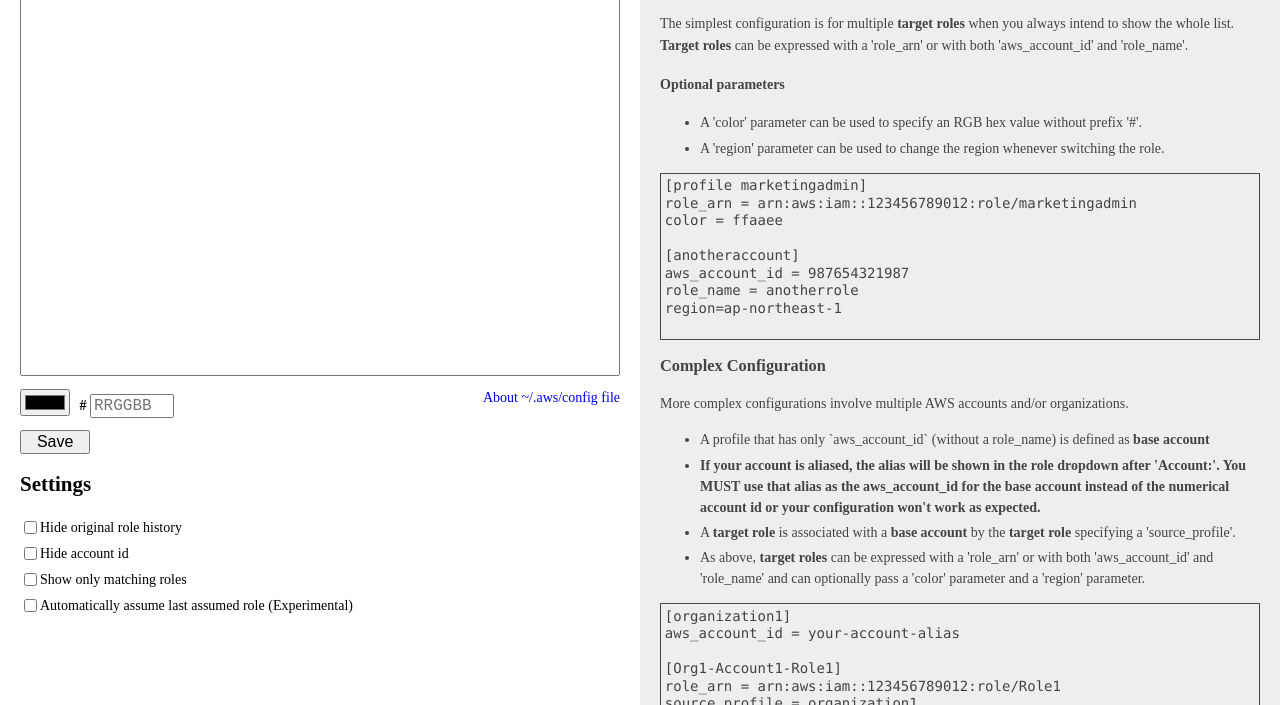
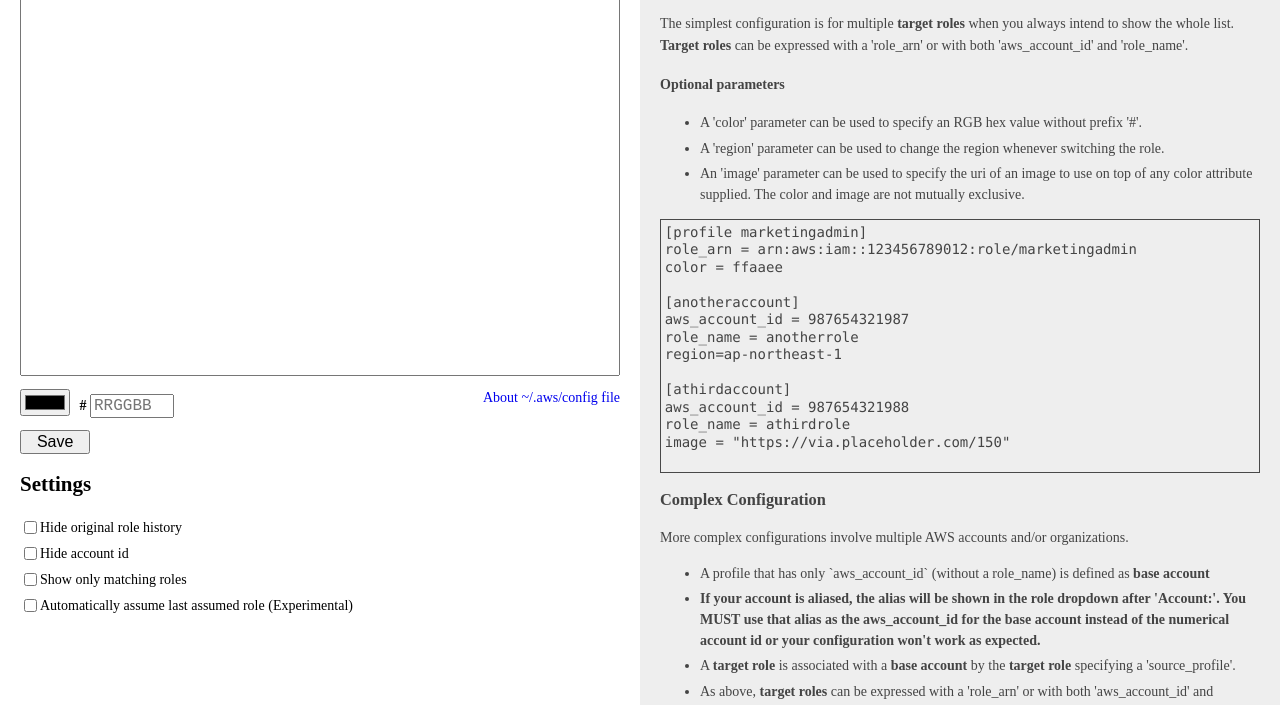
Before and after one commit to tilfinltd/aws-extend-switch-roles, a browser extension: page options.html in a window 1280 px wide. Shown: the part 95-800 px from the top of the page. Drawn offline with Linux system fonts and the light colour scheme; files that its build step writes are made by us from their sources.

Commit message:
Copy new image option explanation to options page (#78)

```diff
--- a/options.html
+++ b/options.html
@@ -118,6 +118,7 @@ input, button { font-size: 16px }
   <ul>
    <li>A 'color' parameter can be used to specify an RGB hex value without prefix '#'.</li>
    <li>A 'region' parameter can be used to change the region whenever switching the role.</li>
+   <li>An 'image' parameter can be used to specify the uri of an image to use on top of any color attribute supplied. The color and image are not mutually exclusive.</li>
   </ul>
   <pre>
 [profile marketingadmin]
@@ -128,6 +129,11 @@ color = ffaaee
 aws_account_id = 987654321987
 role_name = anotherrole
 region=ap-northeast-1
+
+[athirdaccount]
+aws_account_id = 987654321988
+role_name = athirdrole
+image = "https://via.placeholder.com/150"
   </pre>
  </section>
  <section>
```
